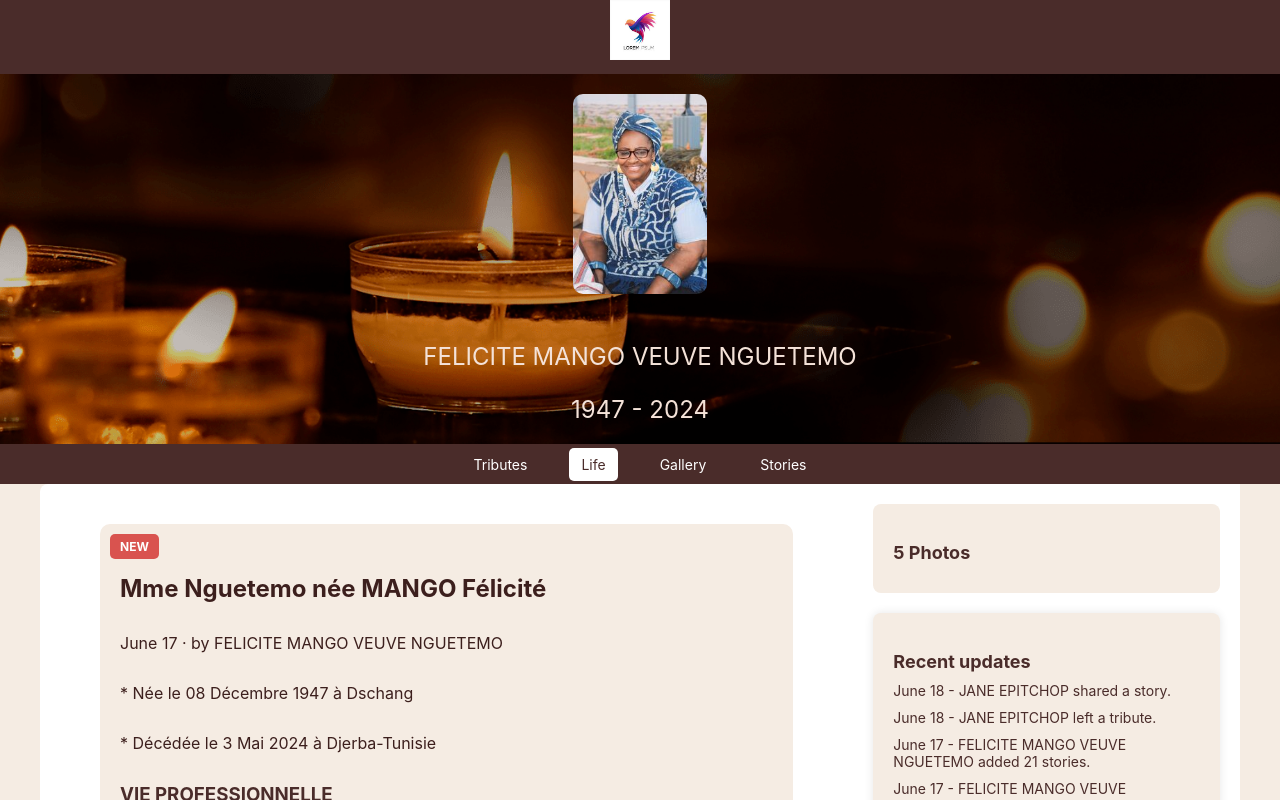
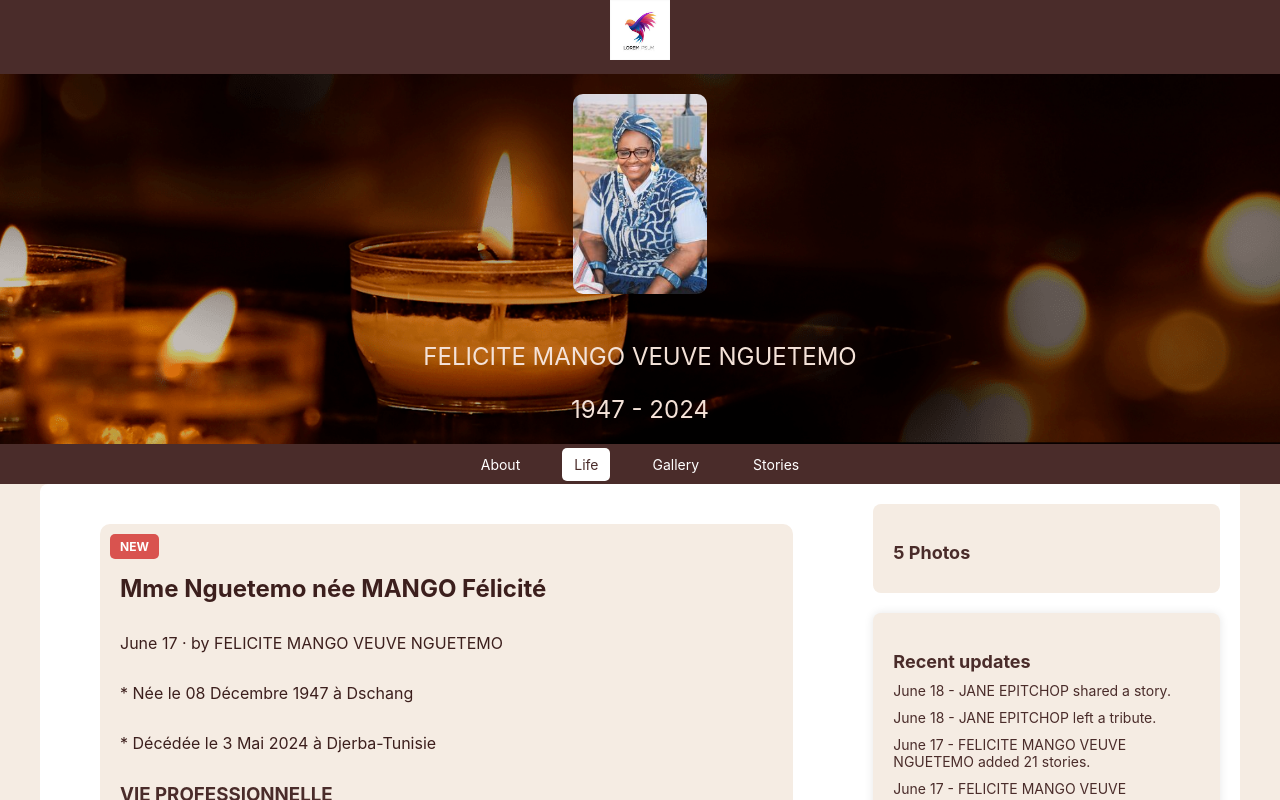
Before and after one commit to Paulhenri27/memorial, a React (Create React App) app: page /life in a window 1280 px wide. Shown: the top 800 px of the page. Built offline with nearby package versions, Linux system fonts and the light colour scheme; no server answers; the database is empty.

Commit message:
first commit

```diff
--- a/src/components/Gallery.js
+++ b/src/components/Gallery.js
@@ -4,7 +4,6 @@ import { ref, uploadBytes, getDownloadURL } from 'firebase/storage';
 import { db, storage } from '../firebase/firebase';
 import { FontAwesomeIcon } from '@fortawesome/react-fontawesome';
 import { faUpload } from '@fortawesome/free-solid-svg-icons';
-import { faGoogle, faFacebook } from '@fortawesome/free-brands-svg-icons';
 import '../styles/Gallery.css';
 
 const Gallery = () => {
--- a/src/components/Navigation.js
+++ b/src/components/Navigation.js
@@ -24,7 +24,7 @@ const Navigation = () => {
       </div>
       <div className="navbar-bottom">
         <ul>
-          <li><NavLink exact={true.toString()} to="/" className="nav-link" activeClassName="active">Tributes</NavLink></li>
+          <li><NavLink exact={true.toString()} to="/" className="nav-link" activeClassName="active">About</NavLink></li>
           <li><NavLink to="/life" className="nav-link" activeClassName="active">Life</NavLink></li>
           <li><NavLink to="/gallery" className="nav-link" activeClassName="active">Gallery</NavLink></li>
           <li><NavLink to="/stories" className="nav-link" activeClassName="active">Stories</NavLink></li>
--- a/src/styles/About.css
+++ b/src/styles/About.css
@@ -327,6 +327,9 @@
   .about-sidebar {
     display: none;
   }
+  .tribute-form{
+    display: none;
+  }
 
   .gallery-section,
   .her-life-section,
```
